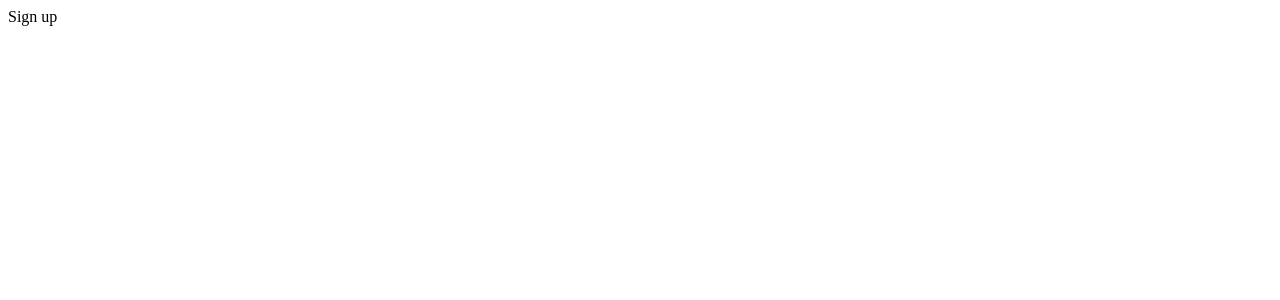
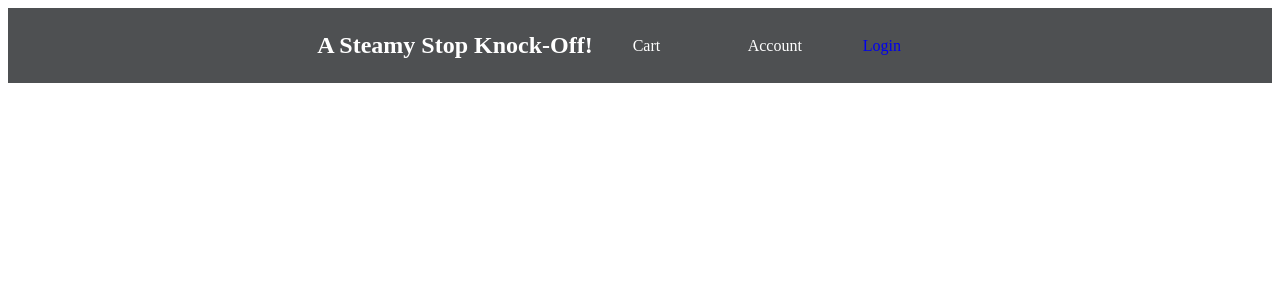
Before and after one commit to Josebosquez/A-steamy-KnockStop-off, a React (Create React App) app in the folder SKO-frontend/sko-frontend/: page / in a window 1280 px wide. Shown: the top 300 px of the page. Built offline with nearby package versions, Linux system fonts and the light colour scheme.

Commit message:
small update to nav

```diff
--- a/SKO-frontend/sko-frontend/src/MainRouter.js
+++ b/SKO-frontend/sko-frontend/src/MainRouter.js
@@ -9,8 +9,16 @@ function MainRouter(props) {
     return (
         <Router>
             <Nav />
-            <Signup></Signup>
-            <Login></Login>
+            <>
+                <Route exact path="/sign-up" component={Signup} />
+                <Route
+                    exact
+                    path="/login"
+                    render={(routerProps) => (
+                        <Login {...routerProps} handleUserLogin={props.handleUserLogin} />
+                    )}
+                />
+            </>
         </Router>
     )
 }
--- a/SKO-frontend/sko-frontend/src/components/Nav/Nav.css
+++ b/SKO-frontend/sko-frontend/src/components/Nav/Nav.css
@@ -0,0 +1,32 @@
+    .Navbar {
+        width: 100%;
+        height: 75px;
+        background-color: #4e5052;
+        color: white;
+        display: flex;
+        align-items: center;
+        justify-content: center;
+    }
+
+    .h1-logo {
+        color: white;
+    }
+
+    div ul li a {
+        text-decoration: none;
+    }
+
+    div ul li {
+        display: inline-block;
+        width: 100px;
+        justify-content: right;
+        text-decoration: none;
+    }
+
+    .selected {
+        border-bottom: 1px solid white;
+    }
+
+    .nav-right-side ul li:not(:last-child) {
+        margin-right: 15px;
+    }
--- a/SKO-frontend/sko-frontend/src/components/Nav/Nav.js
+++ b/SKO-frontend/sko-frontend/src/components/Nav/Nav.js
@@ -1,11 +1,35 @@
 import React, { Component } from 'react'
+import { Link, NavLink } from 'react-router-dom';
+import "./Nav.css";
 
 export class nav extends Component {
     render() {
         return (
-            <div>
+            <nav className='Navbar'>
+                <div className="h1-logo">
+                    <h1>
+                        A Steamy Stop Knock-Off!
+                    </h1>
+                </div>
+                <div className='nav-right-side'>
+                    <ul>
+                        <li>
+                            Cart
+                        </li>
+                        <li>
+                            Account
+                        </li>
+                        <li>
+                            {this.props.user ? (
+                                <NavLink activeClassName="selected" to='/logout' onClick={this.props.handleUserLogout}>Logout </NavLink>
+                            ) : (
+                                <NavLink activeClassName="selected" to='/login'>Login </NavLink>)
+                            }
+                        </li>
+                    </ul>
+                </div>
 
-            </div>
+            </nav>
         )
     }
 }
```
